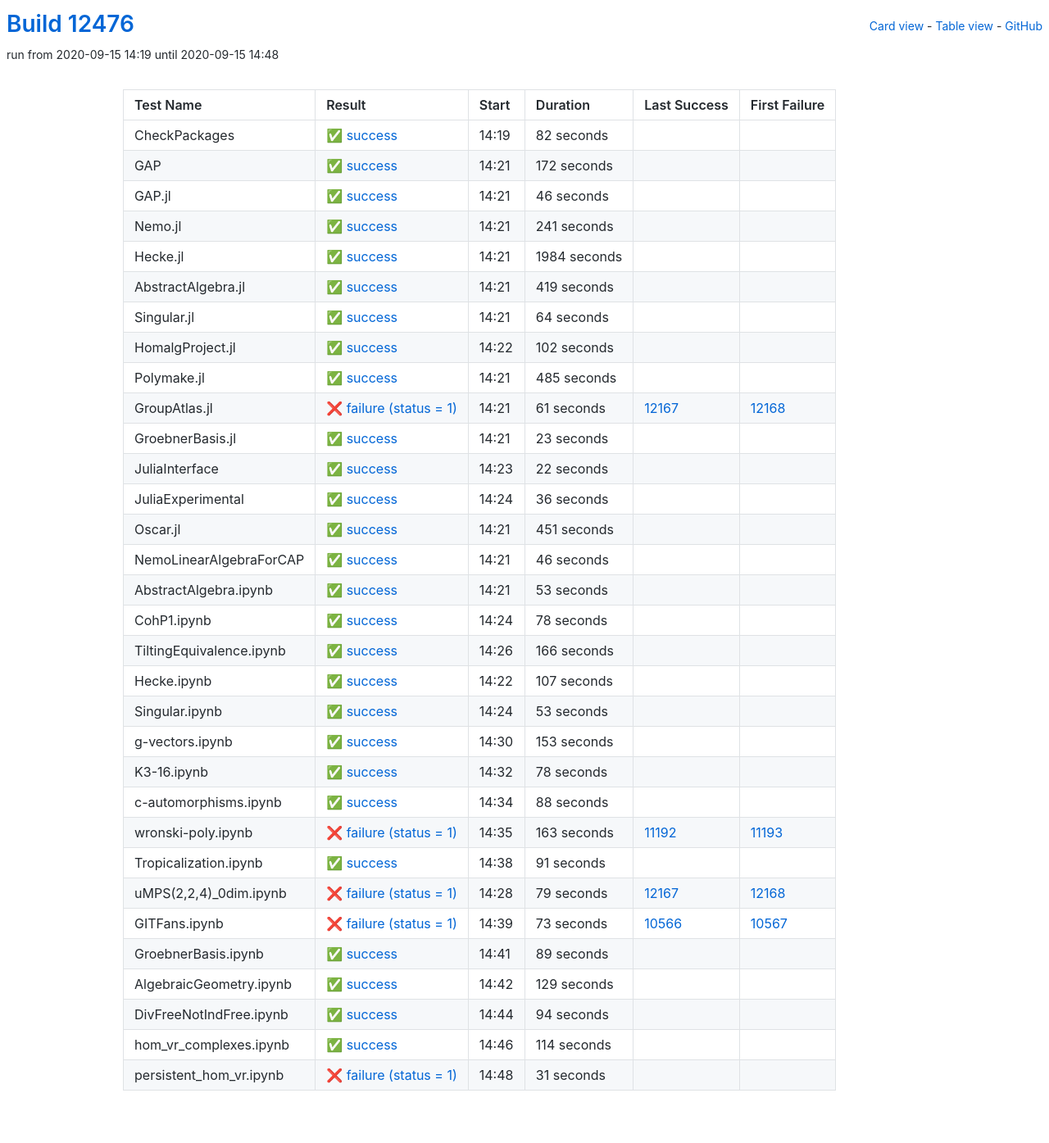
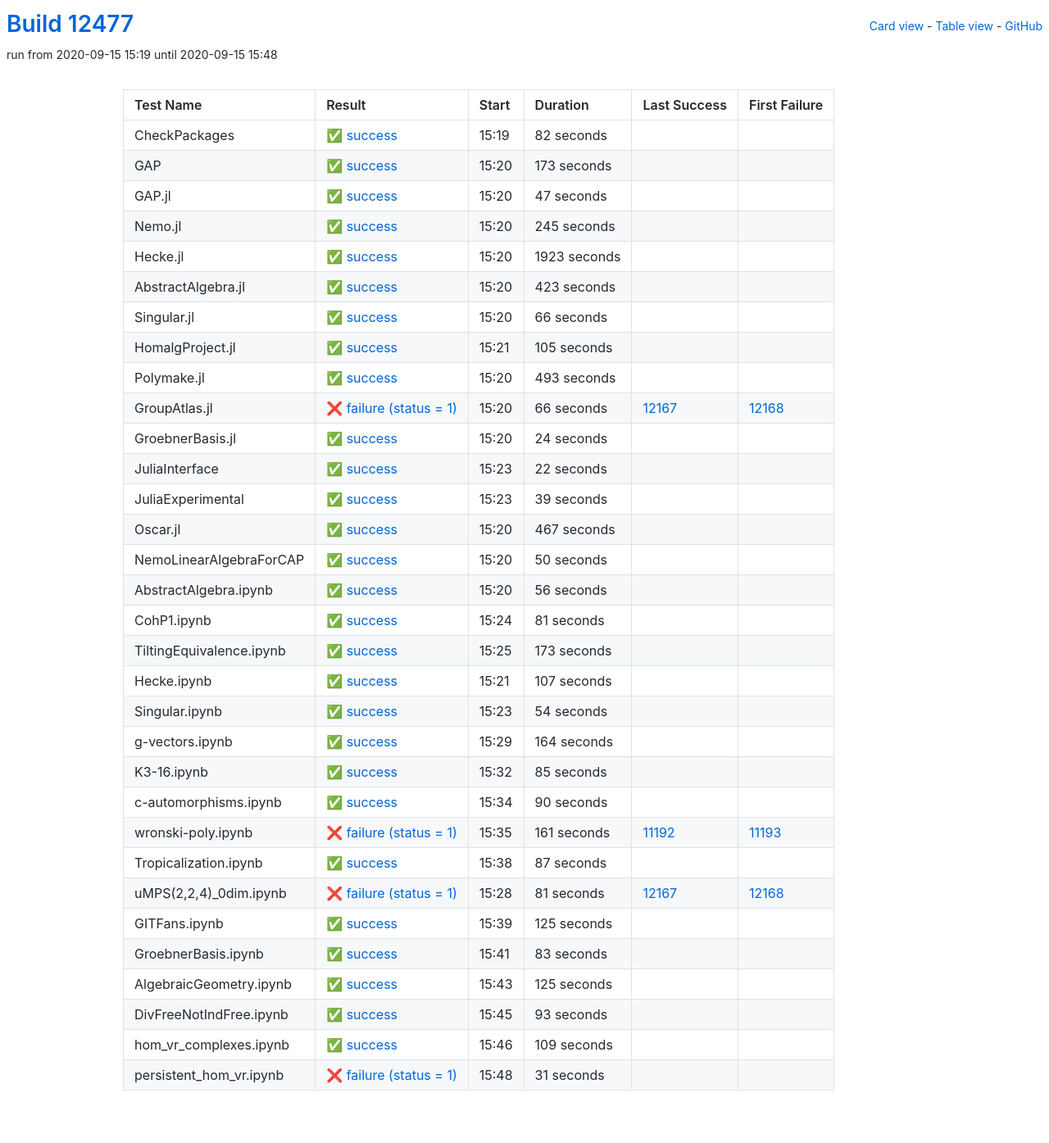
Before and after one commit to oscar-system/oscar-ci-status, a Jekyll site: the page built from table.html, in a window 1280 px wide. Shown: the whole page at 82% size. Built offline with Jekyll 4.4.1, drawn with Linux system fonts in a browser that asks for light colours.

Commit message:
Build #12477

```diff
--- a/_data/ci.yml
+++ b/_data/ci.yml
@@ -1,6 +1,6 @@
 ---
-build: 12476
-build_url: https://oscarci.mathematik.uni-kl.de/job/oscar/12476/
+build: 12477
+build_url: https://oscarci.mathematik.uni-kl.de/job/oscar/12477/
 job: oscar
 organization: oscar-system
 repo: oscar-ci-status
@@ -8,8 +8,8 @@ repourl: https://github.com/oscar-system/oscar-ci-status
 tests:
 - name: CheckPackages
   id: checkpackages
-  log: https://oscarci.mathematik.uni-kl.de/job/oscar/12476/artifact/logs/build-12476/CheckPackages.log
-  start: 2020-09-15 14:19
+  log: https://oscarci.mathematik.uni-kl.de/job/oscar/12477/artifact/logs/build-12477/CheckPackages.log
+  start: 2020-09-15 15:19
   success: true
   exitcode: 0
   status: success
@@ -20,128 +20,128 @@ tests:
   first_failure_url:
 - name: GAP
   id: gap
-  log: https://oscarci.mathematik.uni-kl.de/job/oscar/12476/artifact/logs/build-12476/GAP.log
-  start: 2020-09-15 14:21
+  log: https://oscarci.mathematik.uni-kl.de/job/oscar/12477/artifact/logs/build-12477/GAP.log
+  start: 2020-09-15 15:20
   success: true
   exitcode: 0
   status: success
-  duration: 172
+  duration: 173
   last_success: false
   last_success_url:
   first_failure: false
   first_failure_url:
 - name: GAP.jl
   id: gap-jl
-  log: https://oscarci.mathematik.uni-kl.de/job/oscar/12476/artifact/logs/build-12476/GAP.jl.log
-  start: 2020-09-15 14:21
+  log: https://oscarci.mathematik.uni-kl.de/job/oscar/12477/artifact/logs/build-12477/GAP.jl.log
+  start: 2020-09-15 15:20
   success: true
   exitcode: 0
   status: success
-  duration: 46
+  duration: 47
   last_success: false
   last_success_url:
   first_failure: false
   first_failure_url:
 - name: Nemo.jl
   id: nemo-jl
-  log: https://oscarci.mathematik.uni-kl.de/job/oscar/12476/artifact/logs/build-12476/Nemo.jl.log
-  start: 2020-09-15 14:21
+  log: https://oscarci.mathematik.uni-kl.de/job/oscar/12477/artifact/logs/build-12477/Nemo.jl.log
+  start: 2020-09-15 15:20
   success: true
   exitcode: 0
   status: success
-  duration: 241
+  duration: 245
   last_success: false
   last_success_url:
   first_failure: false
   first_failure_url:
 - name: Hecke.jl
   id: hecke-jl
-  log: https://oscarci.mathematik.uni-kl.de/job/oscar/12476/artifact/logs/build-12476/Hecke.jl.log
-  start: 2020-09-15 14:21
+  log: https://oscarci.mathematik.uni-kl.de/job/oscar/12477/artifact/logs/build-12477/Hecke.jl.log
+  start: 2020-09-15 15:20
   success: true
   exitcode: 0
   status: success
-  duration: 1984
+  duration: 1923
   last_success: false
   last_success_url:
   first_failure: false
   first_failure_url:
 - name: AbstractAlgebra.jl
   id: abstractalgebra-jl
-  log: https://oscarci.mathematik.uni-kl.de/job/oscar/12476/artifact/logs/build-12476/AbstractAlgebra.jl.log
-  start: 2020-09-15 14:21
+  log: https://oscarci.mathematik.uni-kl.de/job/oscar/12477/artifact/logs/build-12477/AbstractAlgebra.jl.log
+  start: 2020-09-15 15:20
   success: true
   exitcode: 0
   status: success
-  duration: 419
+  duration: 423
   last_success: false
   last_success_url:
   first_failure: false
   first_failure_url:
 - name: Singular.jl
   id: singular-jl
-  log: https://oscarci.mathematik.uni-kl.de/job/oscar/12476/artifact/logs/build-12476/Singular.jl.log
-  start: 2020-09-15 14:21
+  log: https://oscarci.mathematik.uni-kl.de/job/oscar/12477/artifact/logs/build-12477/Singular.jl.log
+  start: 2020-09-15 15:20
   success: true
   exitcode: 0
   status: success
-  duration: 64
+  duration: 66
   last_success: false
   last_success_url:
   first_failure: false
   first_failure_url:
 - name: HomalgProject.jl
   id: homalgproject-jl
-  log: https://oscarci.mathematik.uni-kl.de/job/oscar/12476/artifact/logs/build-12476/HomalgProject.jl.log
-  start: 2020-09-15 14:22
+  log: https://oscarci.mathematik.uni-kl.de/job/oscar/12477/artifact/logs/build-12477/HomalgProject.jl.log
+  start: 2020-09-15 15:21
   success: true
   exitcode: 0
   status: success
-  duration: 102
+  duration: 105
   last_success: false
   last_success_url:
   first_failure: false
   first_failure_url:
 - name: Polymake.jl
   id: polymake-jl
-  log: https://oscarci.mathematik.uni-kl.de/job/oscar/12476/artifact/logs/build-12476/Polymake.jl.log
-  start: 2020-09-15 14:21
+  log: https://oscarci.mathematik.uni-kl.de/job/oscar/12477/artifact/logs/build-12477/Polymake.jl.log
+  start: 2020-09-15 15:20
   success: true
   exitcode: 0
   status: success
-  duration: 485
+  duration: 493
   last_success: false
   last_success_url:
   first_failure: false
   first_failure_url:
 - name: GroupAtlas.jl
   id: groupatlas-jl
-  log: https://oscarci.mathematik.uni-kl.de/job/oscar/12476/artifact/logs/build-12476/GroupAtlas.jl.log
-  start: 2020-09-15 14:21
+  log: https://oscarci.mathematik.uni-kl.de/job/oscar/12477/artifact/logs/build-12477/GroupAtlas.jl.log
+  start: 2020-09-15 15:20
   success: false
   exitcode: 1
   status: failure
-  duration: 61
+  duration: 66
   last_success: 12167
   last_success_url: https://oscarci.mathematik.uni-kl.de/job/oscar/12167/
   first_failure: 12168
   first_failure_url: https://oscarci.mathematik.uni-kl.de/job/oscar/12168/
 - name: GroebnerBasis.jl
   id: groebnerbasis-jl
-  log: https://oscarci.mathematik.uni-kl.de/job/oscar/12476/artifact/logs/build-12476/GroebnerBasis.jl.log
-  start: 2020-09-15 14:21
+  log: https://oscarci.mathematik.uni-kl.de/job/oscar/12477/artifact/logs/build-12477/GroebnerBasis.jl.log
+  start: 2020-09-15 15:20
   success: true
   exitcode: 0
   status: success
-  duration: 23
+  duration: 24
   last_success: false
   last_success_url:
   first_failure: false
   first_failure_url:
 - name: JuliaInterface
   id: juliainterface
-  log: https://oscarci.mathematik.uni-kl.de/job/oscar/12476/artifact/logs/build-12476/JuliaInterface.log
-  start: 2020-09-15 14:23
+  log: https://oscarci.mathematik.uni-kl.de/job/oscar/12477/artifact/logs/build-12477/JuliaInterface.log
+  start: 2020-09-15 15:23
   success: true
   exitcode: 0
   status: success
@@ -152,80 +152,80 @@ tests:
   first_failure_url:
 - name: JuliaExperimental
   id: juliaexperimental
-  log: https://oscarci.mathematik.uni-kl.de/job/oscar/12476/artifact/logs/build-12476/JuliaExperimental.log
-  start: 2020-09-15 14:24
+  log: https://oscarci.mathematik.uni-kl.de/job/oscar/12477/artifact/logs/build-12477/JuliaExperimental.log
+  start: 2020-09-15 15:23
   success: true
   exitcode: 0
   status: success
-  duration: 36
+  duration: 39
   last_success: false
   last_success_url:
   first_failure: false
   first_failure_url:
 - name: Oscar.jl
   id: oscar-jl
-  log: https://oscarci.mathematik.uni-kl.de/job/oscar/12476/artifact/logs/build-12476/Oscar.jl.log
-  start: 2020-09-15 14:21
+  log: https://oscarci.mathematik.uni-kl.de/job/oscar/12477/artifact/logs/build-12477/Oscar.jl.log
+  start: 2020-09-15 15:20
   success: true
   exitcode: 0
   status: success
-  duration: 451
+  duration: 467
   last_success: false
   last_success_url:
   first_failure: false
   first_failure_url:
 - name: NemoLinearAlgebraForCAP
   id: nemolinearalgebraforcap
-  log: https://oscarci.mathematik.uni-kl.de/job/oscar/12476/artifact/logs/build-12476/NemoLinearAlgebraForCAP.log
-  start: 2020-09-15 14:21
+  log: https://oscarci.mathematik.uni-kl.de/job/oscar/12477/artifact/logs/build-12477/NemoLinearAlgebraForCAP.log
+  start: 2020-09-15 15:20
   success: true
   exitcode: 0
   status: success
-  duration: 46
+  duration: 50
   last_success: false
   last_success_url:
   first_failure: false
   first_failure_url:
 - name: AbstractAlgebra.ipynb
   id: abstractalgebra-ipynb
-  log: https://oscarci.mathematik.uni-kl.de/job/oscar/12476/artifact/logs/build-12476/AbstractAlgebra.ipynb.log
-  start: 2020-09-15 14:21
+  log: https://oscarci.mathematik.uni-kl.de/job/oscar/12477/artifact/logs/build-12477/AbstractAlgebra.ipynb.log
+  start: 2020-09-15 15:20
   success: true
   exitcode: 0
   status: success
-  duration: 53
+  duration: 56
   last_success: false
   last_success_url:
   first_failure: false
   first_failure_url:
 - name: CohP1.ipynb
   id: cohp1-ipynb
-  log: https://oscarci.mathematik.uni-kl.de/job/oscar/12476/artifact/logs/build-12476/CohP1.ipynb.log
-  start: 2020-09-15 14:24
+  log: https://oscarci.mathematik.uni-kl.de/job/oscar/12477/artifact/logs/build-12477/CohP1.ipynb.log
+  start: 2020-09-15 15:24
   success: true
   exitcode: 0
   status: success
-  duration: 78
+  duration: 81
   last_success: false
   last_success_url:
   first_failure: false
   first_failure_url:
 - name: TiltingEquivalence.ipynb
   id: tiltingequivalence-ipynb
-  log: https://oscarci.mathematik.uni-kl.de/job/oscar/12476/artifact/logs/build-12476/TiltingEquivalence.ipynb.log
-  start: 2020-09-15 14:26
+  log: https://oscarci.mathematik.uni-kl.de/job/oscar/12477/artifact/logs/build-12477/TiltingEquivalence.ipynb.log
+  start: 2020-09-15 15:25
   success: true
   exitcode: 0
   status: success
-  duration: 166
+  duration: 173
   last_success: false
   last_success_url:
   first_failure: false
   first_failure_url:
 - name: Hecke.ipynb
   id: hecke-ipynb
-  log: https://oscarci.mathematik.uni-kl.de/job/oscar/12476/artifact/logs/build-12476/Hecke.ipynb.log
-  start: 2020-09-15 14:22
+  log: https://oscarci.mathematik.uni-kl.de/job/oscar/12477/artifact/logs/build-12477/Hecke.ipynb.log
+  start: 2020-09-15 15:21
   success: true
   exitcode: 0
   status: success
@@ -236,152 +236,152 @@ tests:
   first_failure_url:
 - name: Singular.ipynb
   id: singular-ipynb
-  log: https://oscarci.mathematik.uni-kl.de/job/oscar/12476/artifact/logs/build-12476/Singular.ipynb.log
-  start: 2020-09-15 14:24
+  log: https://oscarci.mathematik.uni-kl.de/job/oscar/12477/artifact/logs/build-12477/Singular.ipynb.log
+  start: 2020-09-15 15:23
   success: true
   exitcode: 0
   status: success
-  duration: 53
+  duration: 54
   last_success: false
   last_success_url:
   first_failure: false
   first_failure_url:
 - name: g-vectors.ipynb
   id: g-vectors-ipynb
-  log: https://oscarci.mathematik.uni-kl.de/job/oscar/12476/artifact/logs/build-12476/g-vectors.ipynb.log
-  start: 2020-09-15 14:30
+  log: https://oscarci.mathematik.uni-kl.de/job/oscar/12477/artifact/logs/build-12477/g-vectors.ipynb.log
+  start: 2020-09-15 15:29
   success: true
   exitcode: 0
   status: success
-  duration: 153
+  duration: 164
   last_success: false
   last_success_url:
   first_failure: false
   first_failure_url:
 - name: K3-16.ipynb
   id: k3-16-ipynb
-  log: https://oscarci.mathematik.uni-kl.de/job/oscar/12476/artifact/logs/build-12476/K3-16.ipynb.log
-  start: 2020-09-15 14:32
+  log: https://oscarci.mathematik.uni-kl.de/job/oscar/12477/artifact/logs/build-12477/K3-16.ipynb.log
+  start: 2020-09-15 15:32
   success: true
   exitcode: 0
   status: success
-  duration: 78
+  duration: 85
   last_success: false
   last_success_url:
   first_failure: false
   first_failure_url:
 - name: c-automorphisms.ipynb
   id: c-automorphisms-ipynb
-  log: https://oscarci.mathematik.uni-kl.de/job/oscar/12476/artifact/logs/build-12476/c-automorphisms.ipynb.log
-  start: 2020-09-15 14:34
+  log: https://oscarci.mathematik.uni-kl.de/job/oscar/12477/artifact/logs/build-12477/c-automorphisms.ipynb.log
+  start: 2020-09-15 15:34
   success: true
   exitcode: 0
   status: success
-  duration: 88
+  duration: 90
   last_success: false
   last_success_url:
   first_failure: false
   first_failure_url:
 - name: wronski-poly.ipynb
   id: wronski-poly-ipynb
-  log: https://oscarci.mathematik.uni-kl.de/job/oscar/12476/artifact/logs/build-12476/wronski-poly.ipynb.log
-  start: 2020-09-15 14:35
+  log: https://oscarci.mathematik.uni-kl.de/job/oscar/12477/artifact/logs/build-12477/wronski-poly.ipynb.log
+  start: 2020-09-15 15:35
   success: false
   exitcode: 1
   status: failure
-  duration: 163
+  duration: 161
   last_success: 11192
   last_success_url: https://oscarci.mathematik.uni-kl.de/job/oscar/11192/
   first_failure: 11193
   first_failure_url: https://oscarci.mathematik.uni-kl.de/job/oscar/11193/
 - name: Tropicalization.ipynb
   id: tropicalization-ipynb
-  log: https://oscarci.mathematik.uni-kl.de/job/oscar/12476/artifact/logs/build-12476/Tropicalization.ipynb.log
-  start: 2020-09-15 14:38
+  log: https://oscarci.mathematik.uni-kl.de/job/oscar/12477/artifact/logs/build-12477/Tropicalization.ipynb.log
+  start: 2020-09-15 15:38
   success: true
   exitcode: 0
   status: success
-  duration: 91
+  duration: 87
   last_success: false
   last_success_url:
   first_failure: false
   first_failure_url:
 - name: uMPS(2,2,4)_0dim.ipynb
   id: umps-2-2-4-0dim-ipynb
-  log: https://oscarci.mathematik.uni-kl.de/job/oscar/12476/artifact/logs/build-12476/uMPS-2-2-4-_0dim.ipynb.log
-  start: 2020-09-15 14:28
+  log: https://oscarci.mathematik.uni-kl.de/job/oscar/12477/artifact/logs/build-12477/uMPS-2-2-4-_0dim.ipynb.log
+  start: 2020-09-15 15:28
   success: false
   exitcode: 1
   status: failure
-  duration: 79
+  duration: 81
   last_success: 12167
   last_success_url: https://oscarci.mathematik.uni-kl.de/job/oscar/12167/
   first_failure: 12168
   first_failure_url: https://oscarci.mathematik.uni-kl.de/job/oscar/12168/
 - name: GITFans.ipynb
   id: gitfans-ipynb
-  log: https://oscarci.mathematik.uni-kl.de/job/oscar/12476/artifact/logs/build-12476/GITFans.ipynb.log
-  start: 2020-09-15 14:39
-  success: false
-  exitcode: 1
-  status: failure
-  duration: 73
-  last_success: 10566
-  last_success_url: https://oscarci.mathematik.uni-kl.de/job/oscar/10566/
-  first_failure: 10567
-  first_failure_url: https://oscarci.mathematik.uni-kl.de/job/oscar/10567/
-- name: GroebnerBasis.ipynb
-  id: groebnerbasis-ipynb
-  log: https://oscarci.mathematik.uni-kl.de/job/oscar/12476/artifact/logs/build-12476/GroebnerBasis.ipynb.log
-  start: 2020-09-15 14:41
+  log: https://oscarci.mathematik.uni-kl.de/job/oscar/12477/artifact/logs/build-12477/GITFans.ipynb.log
+  start: 2020-09-15 15:39
   success: true
   exitcode: 0
   status: success
-  duration: 89
+  duration: 125
+  last_success: false
+  last_success_url:
+  first_failure: false
+  first_failure_url:
+- name: GroebnerBasis.ipynb
+  id: groebnerbasis-ipynb
+  log: https://oscarci.mathematik.uni-kl.de/job/oscar/12477/artifact/logs/build-12477/GroebnerBasis.ipynb.log
+  start: 2020-09-15 15:41
+  success: true
+  exitcode: 0
+  status: success
+  duration: 83
   last_success: false
   last_success_url:
   first_failure: false
   first_failure_url:
 - name: AlgebraicGeometry.ipynb
   id: algebraicgeometry-ipynb
-  log: https://oscarci.mathematik.uni-kl.de/job/oscar/12476/artifact/logs/build-12476/AlgebraicGeometry.ipynb.log
-  start: 2020-09-15 14:42
+  log: https://oscarci.mathematik.uni-kl.de/job/oscar/12477/artifact/logs/build-12477/AlgebraicGeometry.ipynb.log
+  start: 2020-09-15 15:43
   success: true
   exitcode: 0
   status: success
-  duration: 129
+  duration: 125
   last_success: false
   last_success_url:
   first_failure: false
   first_failure_url:
 - name: DivFreeNotIndFree.ipynb
   id: divfreenotindfree-ipynb
-  log: https://oscarci.mathematik.uni-kl.de/job/oscar/12476/artifact/logs/build-12476/DivFreeNotIndFree.ipynb.log
-  start: 2020-09-15 14:44
+  log: https://oscarci.mathematik.uni-kl.de/job/oscar/12477/artifact/logs/build-12477/DivFreeNotIndFree.ipynb.log
+  start: 2020-09-15 15:45
   success: true
   exitcode: 0
   status: success
-  duration: 94
+  duration: 93
   last_success: false
   last_success_url:
   first_failure: false
   first_failure_url:
 - name: hom_vr_complexes.ipynb
   id: hom-vr-complexes-ipynb
-  log: https://oscarci.mathematik.uni-kl.de/job/oscar/12476/artifact/logs/build-12476/hom_vr_complexes.ipynb.log
-  start: 2020-09-15 14:46
+  log: https://oscarci.mathematik.uni-kl.de/job/oscar/12477/artifact/logs/build-12477/hom_vr_complexes.ipynb.log
+  start: 2020-09-15 15:46
   success: true
   exitcode: 0
   status: success
-  duration: 114
+  duration: 109
   last_success: false
   last_success_url:
   first_failure: false
   first_failure_url:
 - name: persistent_hom_vr.ipynb
   id: persistent-hom-vr-ipynb
-  log: https://oscarci.mathematik.uni-kl.de/job/oscar/12476/artifact/logs/build-12476/persistent_hom_vr.ipynb.log
-  start: 2020-09-15 14:48
+  log: https://oscarci.mathematik.uni-kl.de/job/oscar/12477/artifact/logs/build-12477/persistent_hom_vr.ipynb.log
+  start: 2020-09-15 15:48
   success: false
   exitcode: 1
   status: failure
```
Also changed, not shown: README.md.
